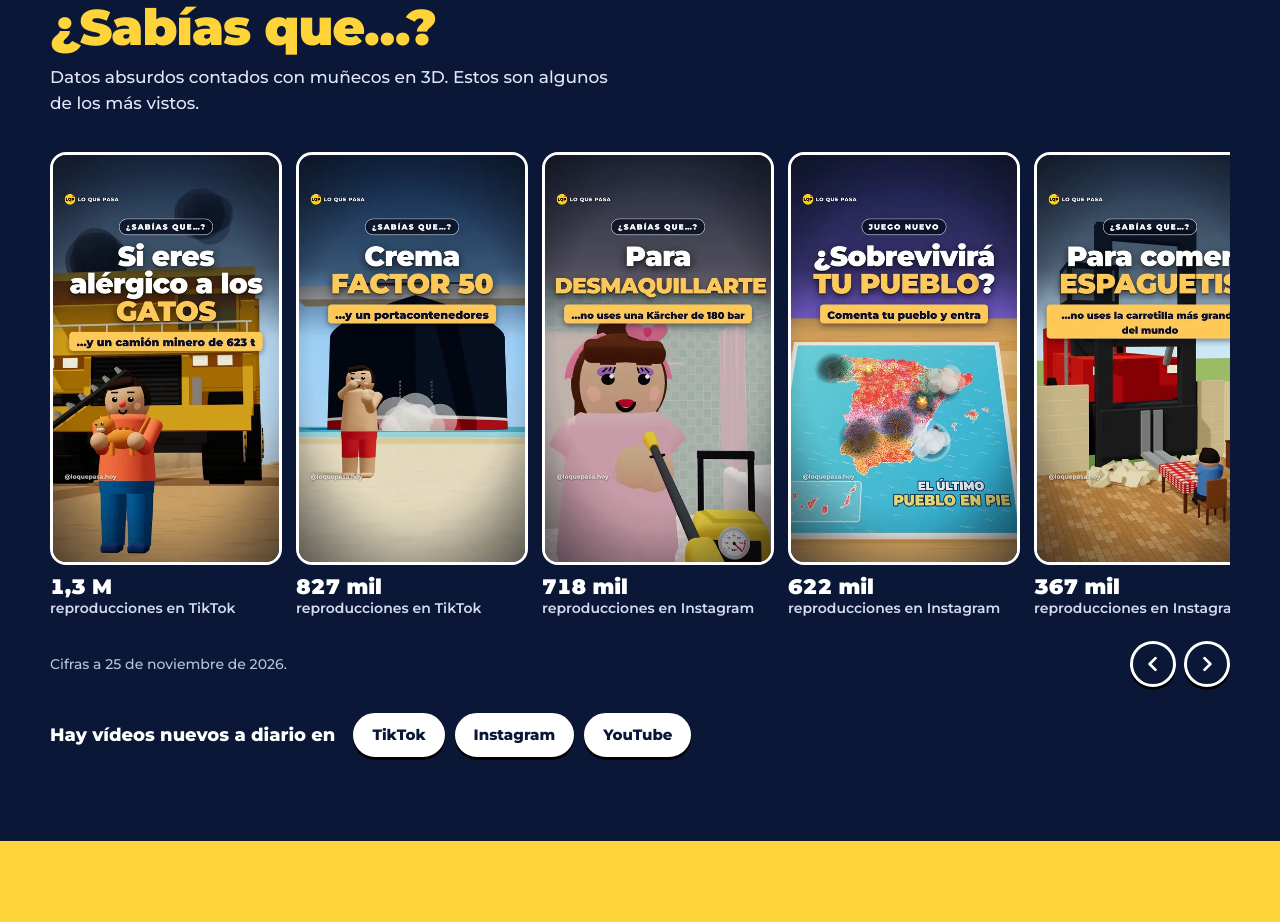
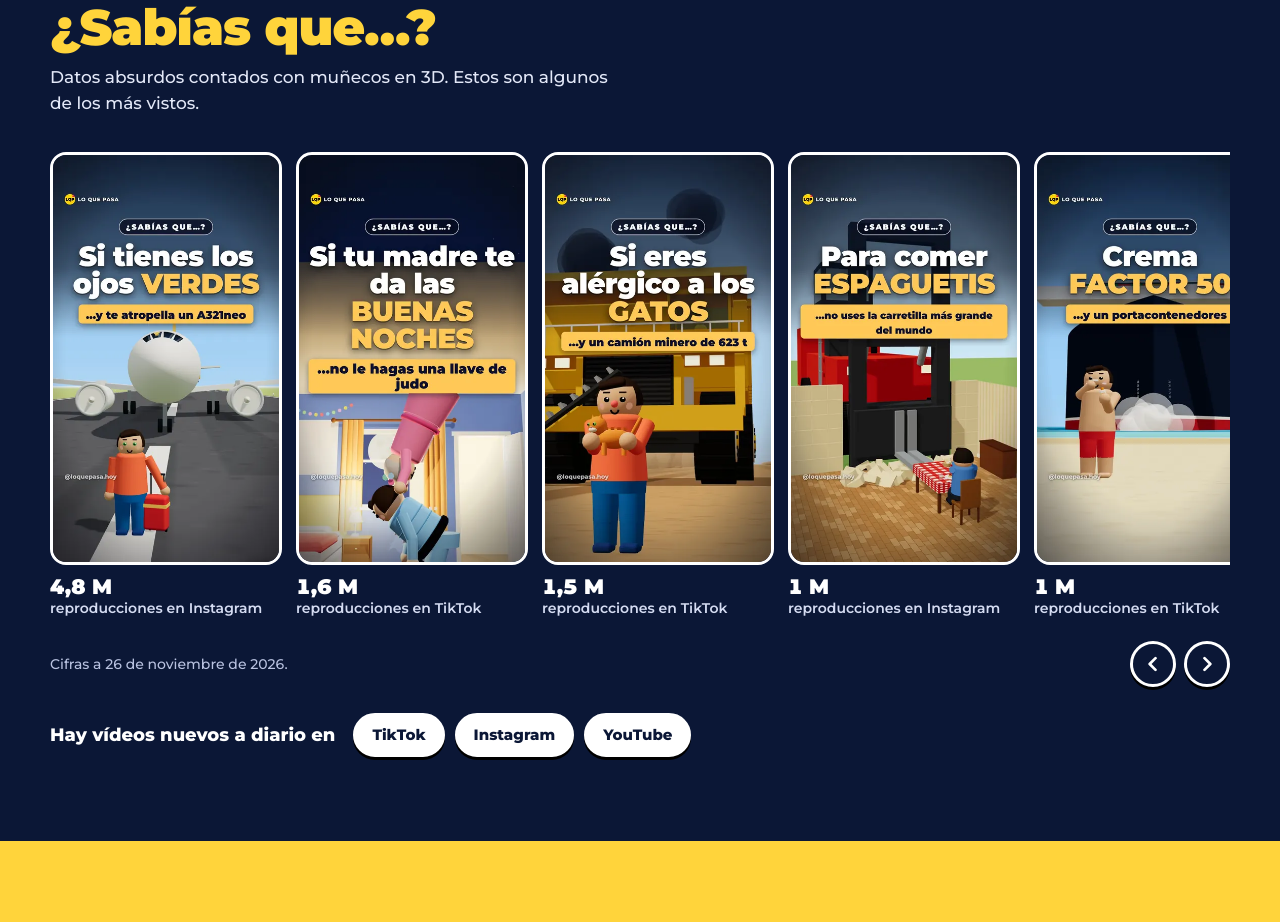
Before and after one commit to NanoPerez807/loquepasahoy, a plain HTML site: page index.html in a window 1280 px wide. Shown: the part 2139-3061 px from the top of the page. Drawn offline with Linux system fonts and the light colour scheme; animation ran at ten frames a second.

Commit message:
Carrusel: los vídeos más vistos con las cifras del 26-11 (el del avión, el primero)
Co-Authored-By: Claude Opus 5.5 <noreply@anthropic.com>
Claude-Session: https://claude.ai/code/session_01Li1PHzaRoQEjosyK66q33v

```diff
--- a/index.html
+++ b/index.html
@@ -528,18 +528,22 @@ button,input{font:inherit;color:inherit}
     <p class="sub">Datos absurdos contados con muñecos en 3D. Estos son algunos de los más vistos.</p>
     <div class="car-caja">
       <div class="carrusel" id="carrusel" tabindex="0" role="region" aria-label="Vídeos más vistos. Usa las flechas para moverte.">
-        <figure><img src="media/v-minero.webp" width="450" height="800" loading="lazy" alt="Portada: Si eres alérgico a los gatos… y un camión minero de 623 t"><figcaption><b>1,3 M</b>reproducciones en TikTok</figcaption></figure>
-        <figure><img src="media/v-benidorm.webp" width="450" height="800" loading="lazy" alt="Portada: Crema factor 50… y un portacontenedores"><figcaption><b>827 mil</b>reproducciones en TikTok</figcaption></figure>
-        <figure><img src="media/v-skincare.webp" width="450" height="800" loading="lazy" alt="Portada: Para desmaquillarte… no uses una Kärcher de 180 bar"><figcaption><b>718 mil</b>reproducciones en Instagram</figcaption></figure>
-        <figure><img src="media/v-pueblos.webp" width="450" height="800" loading="lazy" alt="Portada: ¿Sobrevivirá tu pueblo? Comenta tu pueblo y entra"><figcaption><b>622 mil</b>reproducciones en Instagram</figcaption></figure>
-        <figure><img src="media/v-espaguetis.webp" width="450" height="800" loading="lazy" alt="Portada: Para comer espaguetis… no uses la carretilla más grande del mundo"><figcaption><b>367 mil</b>reproducciones en Instagram</figcaption></figure>
-        <figure><img src="media/v-eiffel.webp" width="450" height="800" loading="lazy" alt="Portada: Si eres de Bilbao… y te cae la Torre Eiffel"><figcaption><b>164 mil</b>reproducciones en Instagram</figcaption></figure>
-        <figure><img src="media/v-tanque.webp" width="450" height="800" loading="lazy" alt="Portada: Papel higiénico al revés… y un Leopard 2E de 63 t"><figcaption><b>90 mil</b>reproducciones en Instagram</figcaption></figure>
-        <figure><img src="media/v-nuez.webp" width="450" height="800" loading="lazy" alt="Portada: Para abrir una nuez… no uses una prensa de 80.000 t"><figcaption><b>89 mil</b>reproducciones en Instagram</figcaption></figure>
+        <figure><img src="media/v-avion.webp" width="450" height="800" loading="lazy" alt="Portada: Si tienes los ojos verdes… y te atropella un A321neo"><figcaption><b>4,8 M</b>reproducciones en Instagram</figcaption></figure>
+        <figure><img src="media/v-madre.webp" width="450" height="800" loading="lazy" alt="Portada: Si tu madre te da las buenas noches… no le hagas una llave de judo"><figcaption><b>1,6 M</b>reproducciones en TikTok</figcaption></figure>
+        <figure><img src="media/v-minero.webp" width="450" height="800" loading="lazy" alt="Portada: Si eres alérgico a los gatos… y un camión minero de 623 t"><figcaption><b>1,5 M</b>reproducciones en TikTok</figcaption></figure>
+        <figure><img src="media/v-espaguetis.webp" width="450" height="800" loading="lazy" alt="Portada: Para comer espaguetis… no uses la carretilla más grande del mundo"><figcaption><b>1 M</b>reproducciones en Instagram</figcaption></figure>
+        <figure><img src="media/v-benidorm.webp" width="450" height="800" loading="lazy" alt="Portada: Crema factor 50… y un portacontenedores"><figcaption><b>1 M</b>reproducciones en TikTok</figcaption></figure>
+        <figure><img src="media/v-pueblos.webp" width="450" height="800" loading="lazy" alt="Portada: ¿Sobrevivirá tu pueblo? Comenta tu pueblo y entra"><figcaption><b>998 mil</b>reproducciones en Instagram</figcaption></figure>
+        <figure><img src="media/v-skincare.webp" width="450" height="800" loading="lazy" alt="Portada: Para desmaquillarte… no uses una Kärcher de 180 bar"><figcaption><b>785 mil</b>reproducciones en Instagram</figcaption></figure>
+        <figure><img src="media/v-napoleon.webp" width="450" height="800" loading="lazy" alt="Portada: Napoleón… nunca formó parte del grupo de bailarines de Aitana"><figcaption><b>328 mil</b>reproducciones en TikTok</figcaption></figure>
+        <figure><img src="media/v-eiffel.webp" width="450" height="800" loading="lazy" alt="Portada: Si eres de Bilbao… y te cae la Torre Eiffel"><figcaption><b>190 mil</b>reproducciones en Instagram</figcaption></figure>
+        <figure><img src="media/v-sal.webp" width="450" height="800" loading="lazy" alt="Portada: Si tu madre te pide la sal… no uses la catapulta de un portaaviones"><figcaption><b>142 mil</b>reproducciones en YouTube</figcaption></figure>
+        <figure><img src="media/v-tanque.webp" width="450" height="800" loading="lazy" alt="Portada: Papel higiénico al revés… y un Leopard 2E de 63 t"><figcaption><b>112 mil</b>reproducciones en Instagram</figcaption></figure>
+        <figure><img src="media/v-nuez.webp" width="450" height="800" loading="lazy" alt="Portada: Para abrir una nuez… no uses una prensa de 80.000 t"><figcaption><b>106 mil</b>reproducciones en Instagram</figcaption></figure>
       </div>
     </div>
     <div class="car-pie">
-      <p class="nota">Cifras a 25 de noviembre de 2026.</p>
+      <p class="nota">Cifras a 26 de noviembre de 2026.</p>
       <div class="car-bot">
         <button type="button" class="chip" id="car-ant" aria-label="Vídeos anteriores"><svg width="20" height="20" viewBox="0 0 24 24" fill="none" stroke="currentColor" stroke-width="3.2" stroke-linecap="round" stroke-linejoin="round" aria-hidden="true"><path d="M15 5l-7 7 7 7"/></svg></button>
         <button type="button" class="chip" id="car-sig" aria-label="Vídeos siguientes"><svg width="20" height="20" viewBox="0 0 24 24" fill="none" stroke="currentColor" stroke-width="3.2" stroke-linecap="round" stroke-linejoin="round" aria-hidden="true"><path d="M9 5l7 7-7 7"/></svg></button>
```
Also changed, not shown: media/v-avion.webp (added), media/v-madre.webp (added), media/v-napoleon.webp (added), media/v-sal.webp (added).
